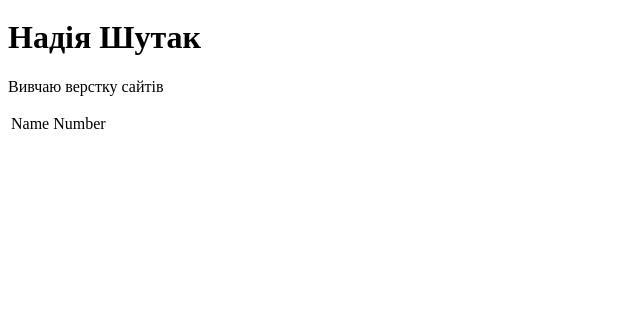
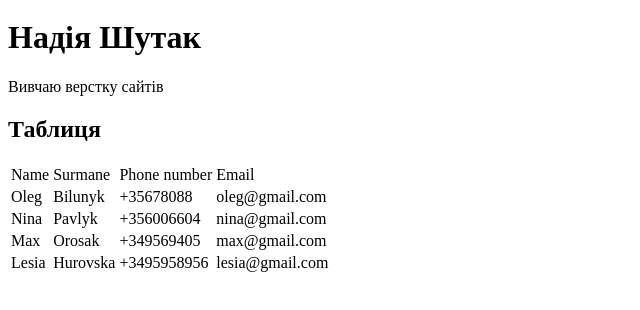
Before and after one commit to IT-Cluster-Academy-FWD/fwdo-2-intro-hml-alpha, a plain HTML site: page team/nadia.html in a window 1280 px wide. Shown: the part 184-494 px from the top of the page, without its empty margins (0-640 px from the left). Drawn offline with Linux system fonts and the light colour scheme.

Commit message:
Added table

```diff
--- a/team/nadia.html
+++ b/team/nadia.html
@@ -28,12 +28,38 @@
   <main>
     <h1>Надія Шутак</h1>
     <p>Вивчаю верстку сайтів</p>
+    <h2>Таблиця</h2>
     <table>
+      <thead>
+        <td>Name</td>
+        <td>Surmane</td>
+        <td>Phone number</td>
+        <td>Email</td>
+      </thead>
       <tr>
-        <td>Name</td>
-        <td>Number</td>
+        <td>Oleg</td>
+        <td>Bilunyk</td>
+        <td>+35678088</td>
+        <td>oleg@gmail.com</td>
       </tr>
-
+      <tr>
+        <td>Nina</td>
+        <td>Pavlyk</td>
+        <td>+356006604</td>
+        <td>nina@gmail.com</td>
+      </tr>
+      <tr>
+        <td>Max</td>
+        <td>Orosak</td>
+        <td>+349569405</td>
+        <td>max@gmail.com</td>
+      </tr>
+      <tr>
+        <td>Lesia</td>
+        <td>Hurovska</td>
+        <td>+3495958956</td>
+        <td>lesia@gmail.com</td>
+      </tr>
     </table>
   </main>
 </body>
```
